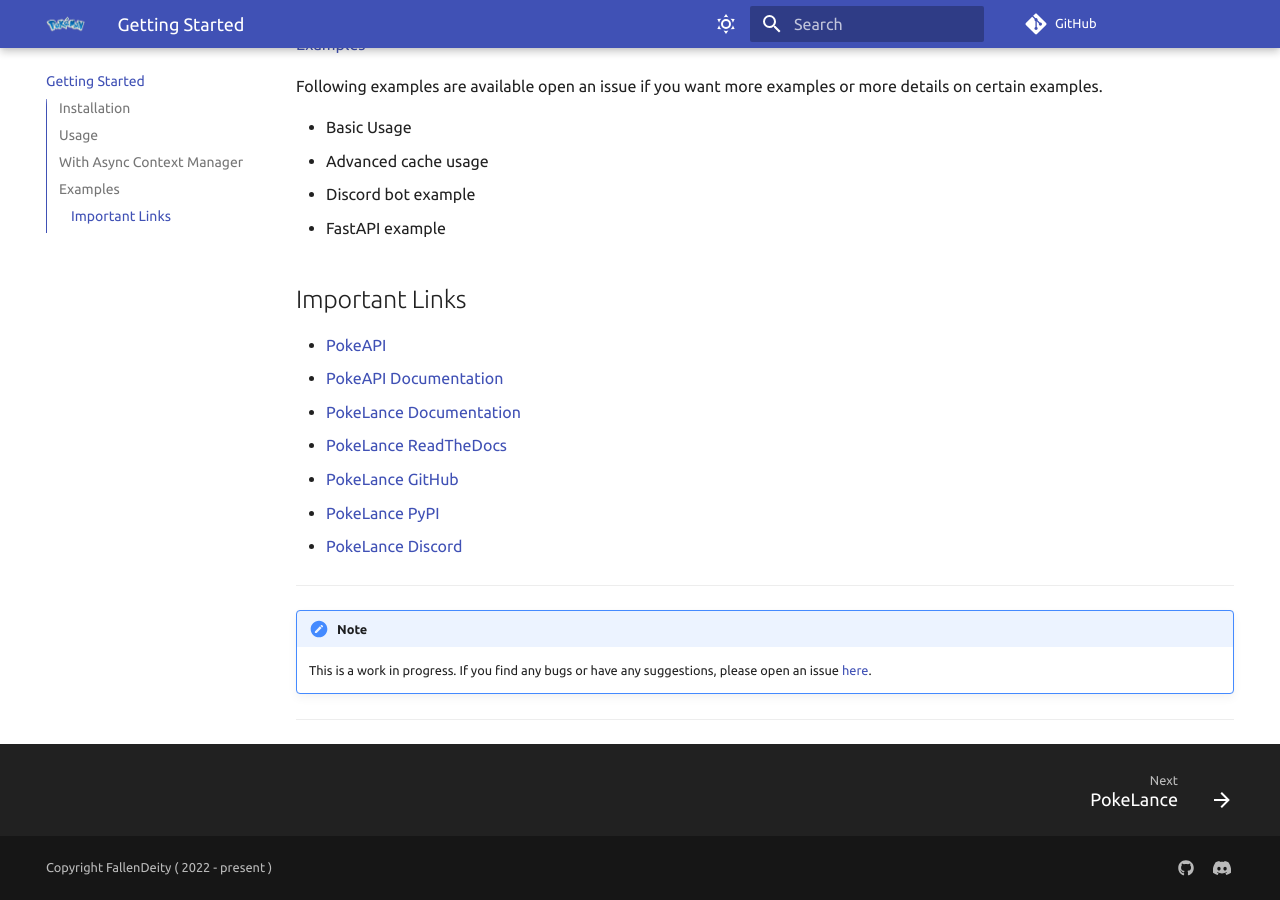
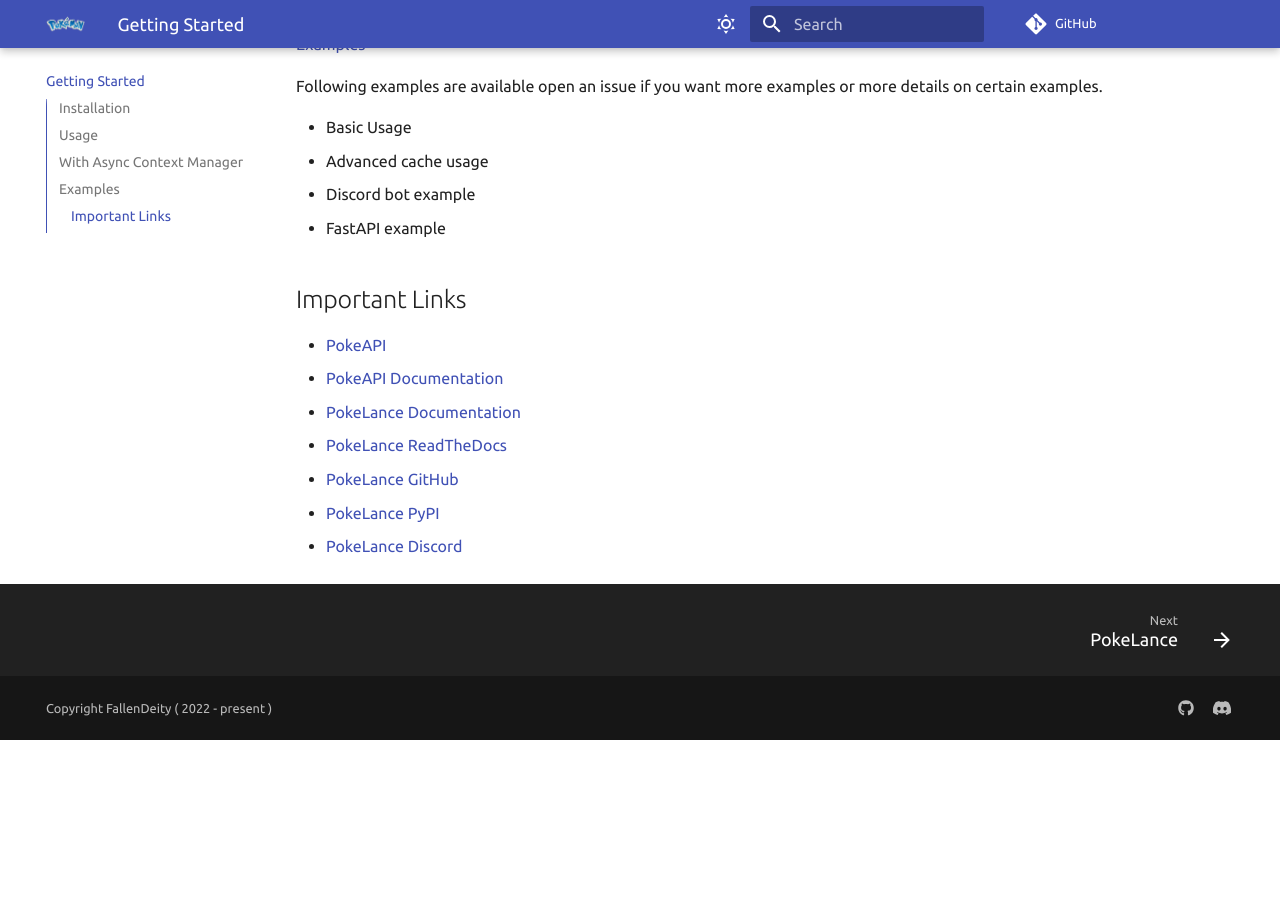
Before and after one commit to FallenDeity/PokeLance, an MkDocs documentation site: the page built from docs/index.md, in a window 1280 px wide and 900 px high, scrolled down 2322 px. Built offline with MkDocs 1.6.1 and Material for MkDocs 9.7.7, drawn with Linux system fonts in a browser that asks for light colours; comment, search, counter and statistics services are not loaded; after the commit the page ends 3062 px from its top, so only the background shows below that.

Commit message:
docs: Remove work in progress disclaimer

```diff
--- a/docs/index.md
+++ b/docs/index.md
@@ -110,10 +110,3 @@
 - [PokeLance GitHub](https://github.com/FallenDeity/PokeLance)
 - [PokeLance PyPI](https://pypi.org/project/PokeLance/)
 - [PokeLance Discord](https://discord.gg/yeyEvT5V2J)
-
----
-
-!!! note "Note"
-    This is a work in progress. If you find any bugs or have any suggestions, please open an issue [here](https://github.com/FallenDeity/PokeLance/issues/new).
-
----
```
